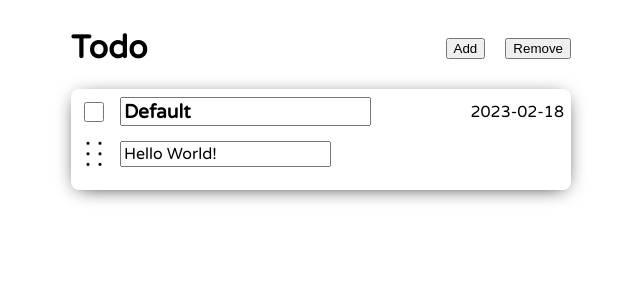
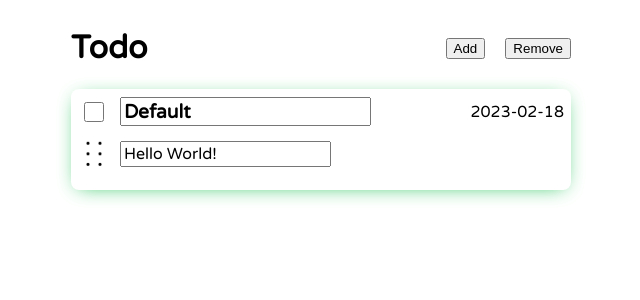
Before and after one commit to Gigabyte5671/UA92-MB-TodoList, a Vue app: page / in a window 1280 px wide. Both pictures are taken after a click on the button "Add". Shown: the top 300 px of the page, without its empty margins (319-959 px from the left). Built offline with nearby package versions, Linux system fonts and the light colour scheme.

Commit message:
changed shadow color

```diff
--- a/src/components/ListItem.vue
+++ b/src/components/ListItem.vue
@@ -67,7 +67,7 @@ li {
 	padding: 0.7ch 0.7ch 2ch;
 	background-color: white;
 	border-radius: 0.5rem;
-	box-shadow: 0px 3px 20px -7px #000;
+	box-shadow: 0px 3px 20px -7px hsl(140, 72%, 44%);
 	cursor: grab;
 }
 
```
